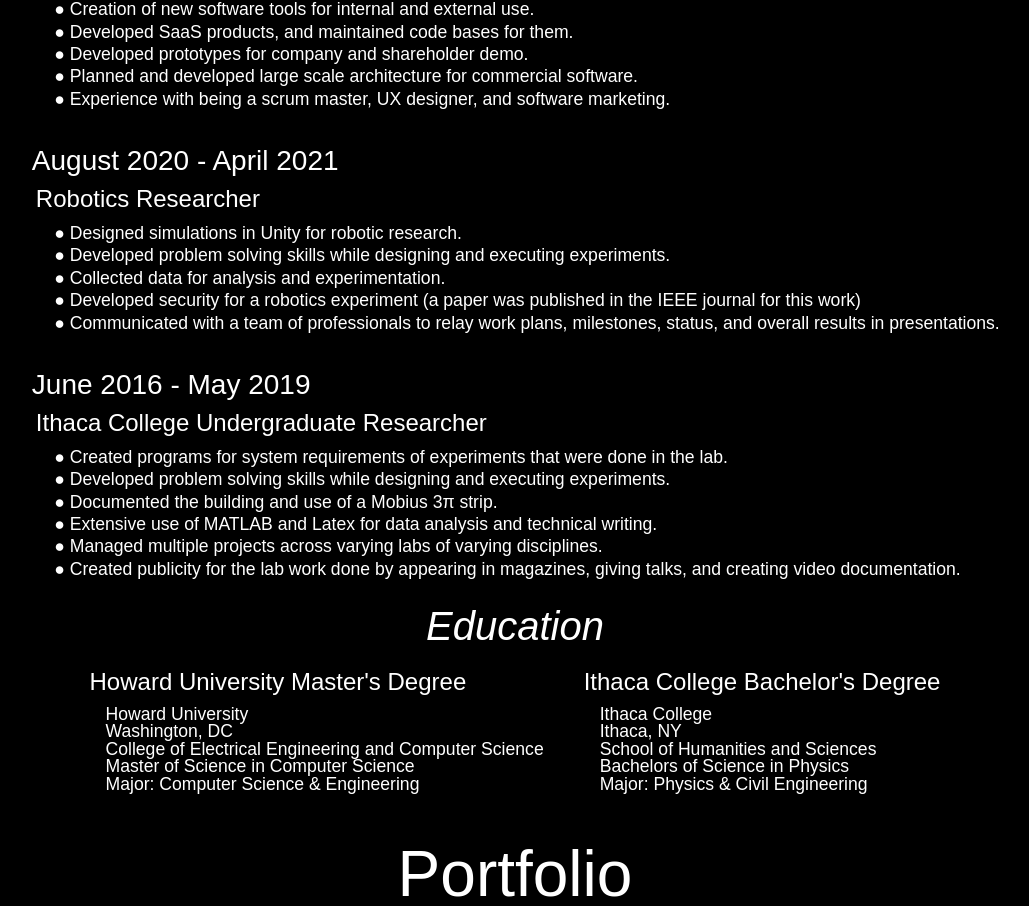
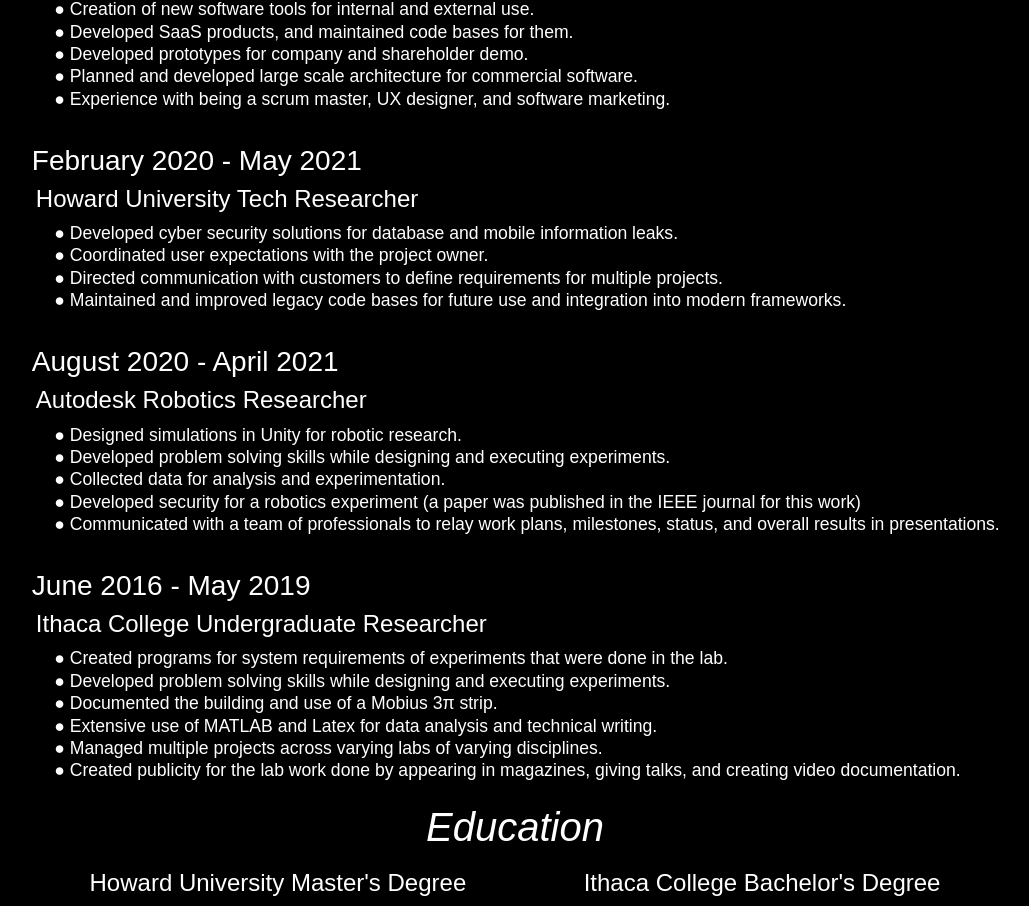
Before and after one commit to joshuahector86/professional_site_2023, a React (Vite) app: page / in a window 1280 px wide. Shown: the part 1714-2620 px from the top of the page, without its empty margins (125-1154 px from the left). Built offline with nearby package versions, Linux system fonts and the light colour scheme.

Commit message:
adding tech researcher experience that I forgot about

```diff
--- a/src/Components/Experience/Experience.jsx
+++ b/src/Components/Experience/Experience.jsx
@@ -5,6 +5,7 @@
   CiscoSoftwareEngineer,
   MastersDegree,
   BachelorsDegree,
+  HowardTechResearcher,
 } from "../Experience/ExperienceContent/ExperienceContent";
 
 function Experience() {
@@ -18,8 +19,12 @@
             <CiscoSoftwareEngineer />
           </div>
           <div className="experience-tab">
+            <HowardTechResearcher />
+          </div>
+          <div className="experience-tab">
             <RoboticsResearcher />
           </div>
+
           <div className="experience-tab">
             <UndergraduateResearcherContent />
           </div>
--- a/src/Components/Experience/ExperienceContent/ExperienceContent.jsx
+++ b/src/Components/Experience/ExperienceContent/ExperienceContent.jsx
@@ -38,7 +38,7 @@
   return (
     <div className="experience-content-container">
       <div className="time-worked">August 2020 - April 2021</div>
-      <div className="bullet-points-title">Robotics Researcher</div>
+      <div className="bullet-points-title">Autodesk Robotics Researcher</div>
       <div className="bullet-points">
         <p>● Designed simulations in Unity for robotic research.</p>
         <p>
@@ -77,6 +77,31 @@
         <p>
           ● Experience with being a scrum master, UX designer, and software
           marketing.
+        </p>
+      </div>
+    </div>
+  );
+}
+function HowardTechResearcher() {
+  return (
+    <div className="experience-content-container">
+      <div className="time-worked">February 2020 - May 2021</div>
+      <div className="bullet-points-title">
+        Howard University Tech Researcher
+      </div>
+      <div className="bullet-points">
+        <p>
+          ● Developed cyber security solutions for database and mobile
+          information leaks.
+        </p>
+        <p>● Coordinated user expectations with the project owner.</p>
+        <p>
+          ● Directed communication with customers to define requirements for
+          multiple projects.
+        </p>
+        <p>
+          ● Maintained and improved legacy code bases for future use and
+          integration into modern frameworks.
         </p>
       </div>
     </div>
@@ -121,6 +146,7 @@
   UndergraduateResearcherContent,
   RoboticsResearcher,
   CiscoSoftwareEngineer,
+  HowardTechResearcher,
   MastersDegree,
   BachelorsDegree,
 };
```
